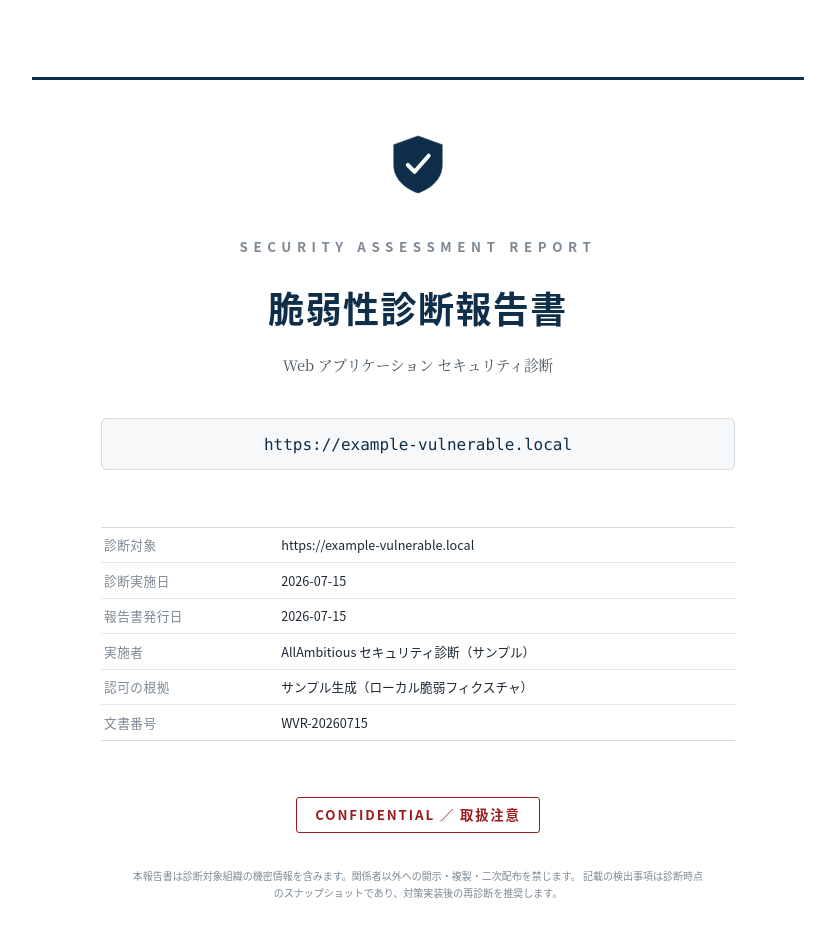
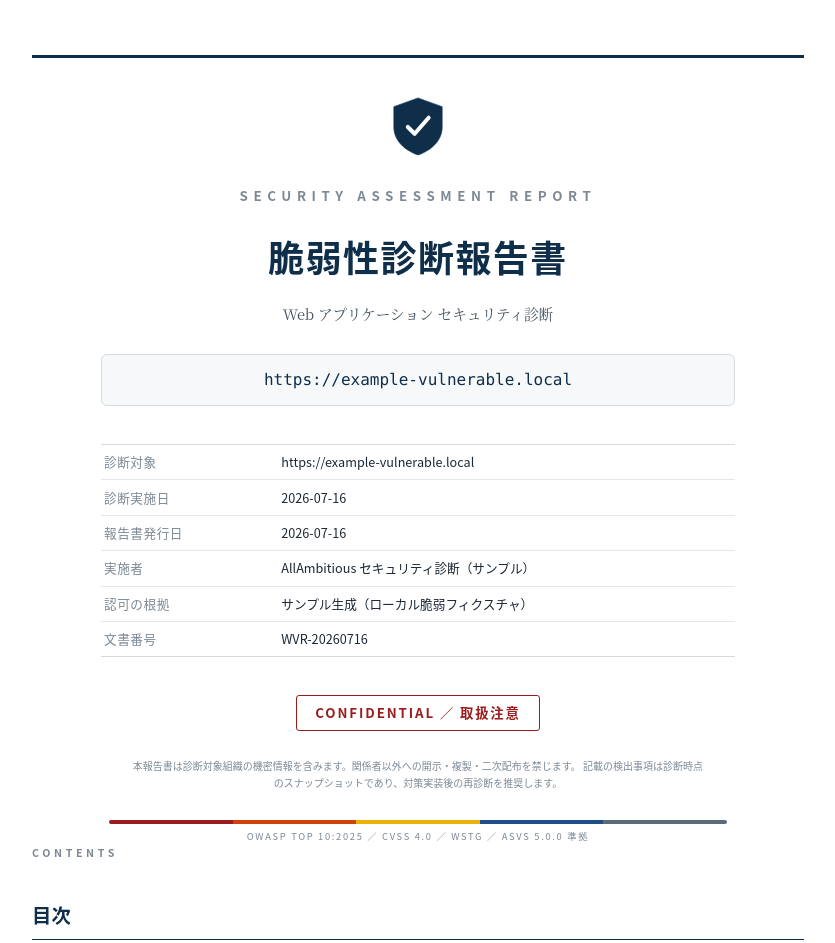
Before and after one commit to haboshi/claude-code-skills, a plain HTML site: page web-vuln-report/skills/web-vuln-report/examples/report.html in a window 1280 px wide. Shown: the top 943 px of the page, without its empty margins (222-1057 px from the left). Drawn offline with Linux system fonts and the light colour scheme.

Commit message:
fix(web-vuln-report): 表紙を1ページに収め空白の2ページ目を解消
表紙(.cover)の縦マージンが大きく、認可根拠の長文で meta 行が折り返すと表紙が
約1行分あふれ、準拠キャプションだけが2ページ目に落ちて丸々1ページ空白化していた。
padding-top/rule/mark/subtitle/plate/seal/system-note の余白を約2.9cm 詰め、
キャプションは幅拡張＋nowrap で1行化。総ページ 15→14、目次が2ページ目に繰り上げ。
examples を再生成。テスト 34件 green（テンプレ回帰なし）。

```diff
--- a/web-vuln-report/skills/web-vuln-report/examples/report.html
+++ b/web-vuln-report/skills/web-vuln-report/examples/report.html
@@ -122,9 +122,9 @@ h3 {
 h4 { font-family: var(--gothic); font-weight: 700; font-size: 10pt; color: var(--ink); margin: 1em 0 0.4em; }
 
 /* ===== 表紙 ===== */
-.cover { page-break-after: always; padding-top: 1.2cm; }
-.cover .rule-top { height: 3px; background: var(--navy); width: 100%; margin-bottom: 1.4cm; }
-.cover .mark { text-align: center; margin-bottom: 0.9cm; }
+.cover { page-break-after: always; padding-top: 0.6cm; }
+.cover .rule-top { height: 3px; background: var(--navy); width: 100%; margin-bottom: 1.0cm; }
+.cover .mark { text-align: center; margin-bottom: 0.55cm; }
 .cover .mark svg { width: 62px; height: 62px; }
 .cover .doc-type {
     text-align: center; font-family: var(--gothic); font-size: 10pt; font-weight: 700;
@@ -134,11 +134,11 @@ h4 { font-family: var(--gothic); font-weight: 700; font-size: 10pt; color: var(-
     text-align: center; font-family: var(--gothic); font-weight: 700;
     font-size: 27pt; color: var(--navy); margin: 0.5em 0 0.35em; letter-spacing: 0.04em;
 }
-.cover .subtitle { text-align: center; font-family: var(--mincho); font-size: 11pt; color: var(--ink-soft); margin-bottom: 1.1cm; }
+.cover .subtitle { text-align: center; font-family: var(--mincho); font-size: 11pt; color: var(--ink-soft); margin-bottom: 0.75cm; }
 .cover .target-plate {
     text-align: center; font-family: var(--mono); font-size: 12pt; color: var(--navy);
     background: var(--panel); border: 1px solid var(--line-2); border-radius: 6px;
-    padding: 0.7em 1em; margin: 0 auto 1.5cm; max-width: 82%; word-break: break-all;
+    padding: 0.7em 1em; margin: 0 auto 1.0cm; max-width: 82%; word-break: break-all;
 }
 .cover .meta-card {
     max-width: 82%; margin: 0 auto; border-top: 1px solid var(--line-2);
@@ -154,7 +154,7 @@ h4 { font-family: var(--gothic); font-weight: 700; font-size: 10pt; color: var(-
 .cover .meta-card dd { color: var(--ink); }
 .cover .meta-card .row:last-child dt, .cover .meta-card .row:last-child dd { border-bottom: none; }
 .cover .seal {
-    text-align: center; margin-top: 1.5cm;
+    text-align: center; margin-top: 1.0cm;
 }
 .cover .seal .badge {
     display: inline-block; border: 1.5px solid var(--crit); color: var(--crit);
@@ -162,16 +162,16 @@ h4 { font-family: var(--gothic); font-weight: 700; font-size: 10pt; color: var(-
     padding: 0.4em 1.4em; border-radius: 3px;
 }
 .cover .handling {
-    max-width: 74%; margin: 0.9cm auto 0; font-family: var(--gothic); font-size: 7.5pt;
+    max-width: 74%; margin: 0.7cm auto 0; font-family: var(--gothic); font-size: 7.5pt;
     color: var(--muted); line-height: 1.7; text-align: center;
 }
 /* 表紙下部の意匠モチーフ: 重大度スケールの極細セグメント＋準拠表記 */
-.cover .system-note { max-width: 62%; margin: 1.2cm auto 0; text-align: center; }
+.cover .system-note { max-width: 80%; margin: 0.75cm auto 0; text-align: center; }
 .cover .system-note .scale { display: flex; height: 4px; border-radius: 2px; overflow: hidden; }
 .cover .system-note .scale span { flex: 1; }
 .cover .system-note .caption {
-    margin-top: 0.5em; font-family: var(--gothic); font-size: 7pt; letter-spacing: 0.22em;
-    color: var(--muted); text-transform: uppercase;
+    margin-top: 0.5em; font-family: var(--gothic); font-size: 7pt; letter-spacing: 0.18em;
+    color: var(--muted); text-transform: uppercase; white-space: nowrap;
 }
 
 /* ===== 目次 ===== */
@@ -383,11 +383,11 @@ li { margin: 0.25em 0; }
   <div class="meta-card">
     <dl>
       <div class="row"><dt>診断対象</dt><dd>https://example-vulnerable.local</dd></div>
-      <div class="row"><dt>診断実施日</dt><dd>2026-07-15</dd></div>
-      <div class="row"><dt>報告書発行日</dt><dd>2026-07-15</dd></div>
+      <div class="row"><dt>診断実施日</dt><dd>2026-07-16</dd></div>
+      <div class="row"><dt>報告書発行日</dt><dd>2026-07-16</dd></div>
       <div class="row"><dt>実施者</dt><dd>AllAmbitious セキュリティ診断（サンプル）</dd></div>
       <div class="row"><dt>認可の根拠</dt><dd>サンプル生成（ローカル脆弱フィクスチャ）</dd></div>
-      <div class="row"><dt>文書番号</dt><dd class="doc-id-src">WVR-20260715</dd></div>
+      <div class="row"><dt>文書番号</dt><dd class="doc-id-src">WVR-20260716</dd></div>
     </dl>
   </div>
 
@@ -602,7 +602,7 @@ li { margin: 0.25em 0; }
     <tr><th>診断方式</th><td>ハイブリッド（内蔵チェック）／ 非破壊</td></tr>
     <tr><th>使用ツール</th><td>内蔵チェックエンジン</td></tr>
     <tr><th>認可の根拠</th><td>サンプル生成（ローカル脆弱フィクスチャ）</td></tr>
-    <tr><th>実施日時</th><td>2026-07-15 06:19 (UTC)</td></tr>
+    <tr><th>実施日時</th><td>2026-07-15 15:00 (UTC)</td></tr>
   </tbody>
 </table>
 </div>
@@ -1193,7 +1193,7 @@ li { margin: 0.25em 0; }
 
 
 <div class="disclaimer">
-  本報告書は https://example-vulnerable.local に対する認可済み脆弱性診断（文書番号 WVR-20260715）の結果であり、記載情報は
+  本報告書は https://example-vulnerable.local に対する認可済み脆弱性診断（文書番号 WVR-20260716）の結果であり、記載情報は
   機密として取り扱うこと。診断は非破壊手法で実施し、検出事項は診断時点のものである。対策の実装後は
   再診断を推奨する。使用ツール: 内蔵チェックエンジン。
 </div>
--- a/web-vuln-report/skills/web-vuln-report/examples/scored.json
+++ b/web-vuln-report/skills/web-vuln-report/examples/scored.json
@@ -10,9 +10,9 @@
     "rate_per_sec": 0,
     "max_pages": 15,
     "max_depth": 2,
-    "started_at": "2026-07-15T06:19:16.182901+00:00",
+    "started_at": "2026-07-15T15:00:47.978193+00:00",
     "user_agent": "web-vuln-report/0.1 (authorized security assessment; +non-destructive)",
-    "finished_at": "2026-07-15T06:19:16.217244+00:00",
+    "finished_at": "2026-07-15T15:00:48.020590+00:00",
     "pages_crawled": 4
   },
   "findings": [
@@ -630,7 +630,7 @@
     "worst_severity": "High",
     "worst_severity_ja": "重要"
   },
-  "scored_at": "2026-07-15T06:19:16.248229+00:00",
+  "scored_at": "2026-07-15T15:00:48.062910+00:00",
   "pages": [
     {
       "url": "https://example-vulnerable.local",
--- a/web-vuln-report/skills/web-vuln-report/templates/report.css
+++ b/web-vuln-report/skills/web-vuln-report/templates/report.css
@@ -117,9 +117,9 @@ h3 {
 h4 { font-family: var(--gothic); font-weight: 700; font-size: 10pt; color: var(--ink); margin: 1em 0 0.4em; }
 
 /* ===== 表紙 ===== */
-.cover { page-break-after: always; padding-top: 1.2cm; }
-.cover .rule-top { height: 3px; background: var(--navy); width: 100%; margin-bottom: 1.4cm; }
-.cover .mark { text-align: center; margin-bottom: 0.9cm; }
+.cover { page-break-after: always; padding-top: 0.6cm; }
+.cover .rule-top { height: 3px; background: var(--navy); width: 100%; margin-bottom: 1.0cm; }
+.cover .mark { text-align: center; margin-bottom: 0.55cm; }
 .cover .mark svg { width: 62px; height: 62px; }
 .cover .doc-type {
     text-align: center; font-family: var(--gothic); font-size: 10pt; font-weight: 700;
@@ -129,11 +129,11 @@ h4 { font-family: var(--gothic); font-weight: 700; font-size: 10pt; color: var(-
     text-align: center; font-family: var(--gothic); font-weight: 700;
     font-size: 27pt; color: var(--navy); margin: 0.5em 0 0.35em; letter-spacing: 0.04em;
 }
-.cover .subtitle { text-align: center; font-family: var(--mincho); font-size: 11pt; color: var(--ink-soft); margin-bottom: 1.1cm; }
+.cover .subtitle { text-align: center; font-family: var(--mincho); font-size: 11pt; color: var(--ink-soft); margin-bottom: 0.75cm; }
 .cover .target-plate {
     text-align: center; font-family: var(--mono); font-size: 12pt; color: var(--navy);
     background: var(--panel); border: 1px solid var(--line-2); border-radius: 6px;
-    padding: 0.7em 1em; margin: 0 auto 1.5cm; max-width: 82%; word-break: break-all;
+    padding: 0.7em 1em; margin: 0 auto 1.0cm; max-width: 82%; word-break: break-all;
 }
 .cover .meta-card {
     max-width: 82%; margin: 0 auto; border-top: 1px solid var(--line-2);
@@ -149,7 +149,7 @@ h4 { font-family: var(--gothic); font-weight: 700; font-size: 10pt; color: var(-
 .cover .meta-card dd { color: var(--ink); }
 .cover .meta-card .row:last-child dt, .cover .meta-card .row:last-child dd { border-bottom: none; }
 .cover .seal {
-    text-align: center; margin-top: 1.5cm;
+    text-align: center; margin-top: 1.0cm;
 }
 .cover .seal .badge {
     display: inline-block; border: 1.5px solid var(--crit); color: var(--crit);
@@ -157,16 +157,16 @@ h4 { font-family: var(--gothic); font-weight: 700; font-size: 10pt; color: var(-
     padding: 0.4em 1.4em; border-radius: 3px;
 }
 .cover .handling {
-    max-width: 74%; margin: 0.9cm auto 0; font-family: var(--gothic); font-size: 7.5pt;
+    max-width: 74%; margin: 0.7cm auto 0; font-family: var(--gothic); font-size: 7.5pt;
     color: var(--muted); line-height: 1.7; text-align: center;
 }
 /* 表紙下部の意匠モチーフ: 重大度スケールの極細セグメント＋準拠表記 */
-.cover .system-note { max-width: 62%; margin: 1.2cm auto 0; text-align: center; }
+.cover .system-note { max-width: 80%; margin: 0.75cm auto 0; text-align: center; }
 .cover .system-note .scale { display: flex; height: 4px; border-radius: 2px; overflow: hidden; }
 .cover .system-note .scale span { flex: 1; }
 .cover .system-note .caption {
-    margin-top: 0.5em; font-family: var(--gothic); font-size: 7pt; letter-spacing: 0.22em;
-    color: var(--muted); text-transform: uppercase;
+    margin-top: 0.5em; font-family: var(--gothic); font-size: 7pt; letter-spacing: 0.18em;
+    color: var(--muted); text-transform: uppercase; white-space: nowrap;
 }
 
 /* ===== 目次 ===== */
```
Also changed, not shown: 1 other file.
